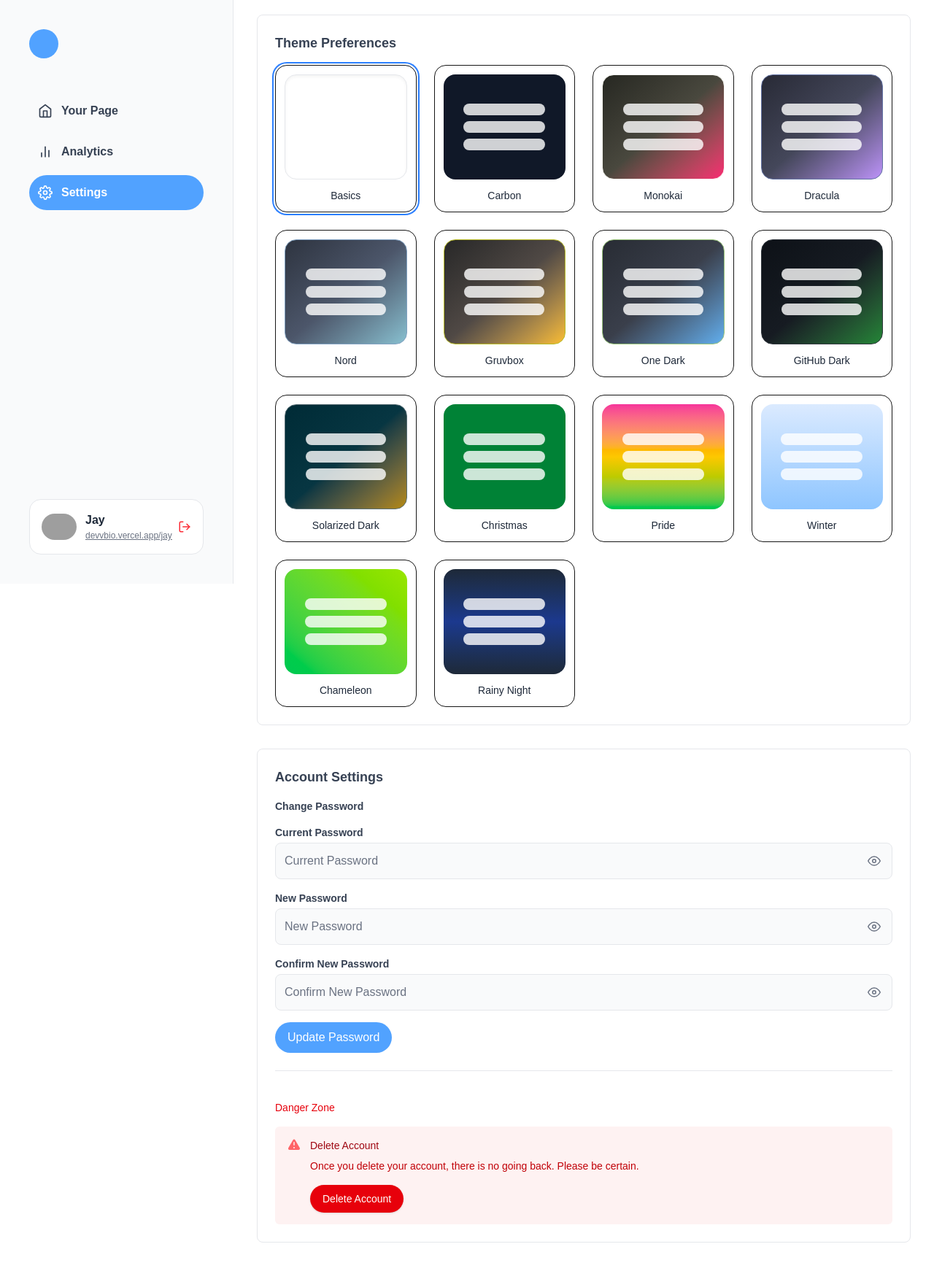
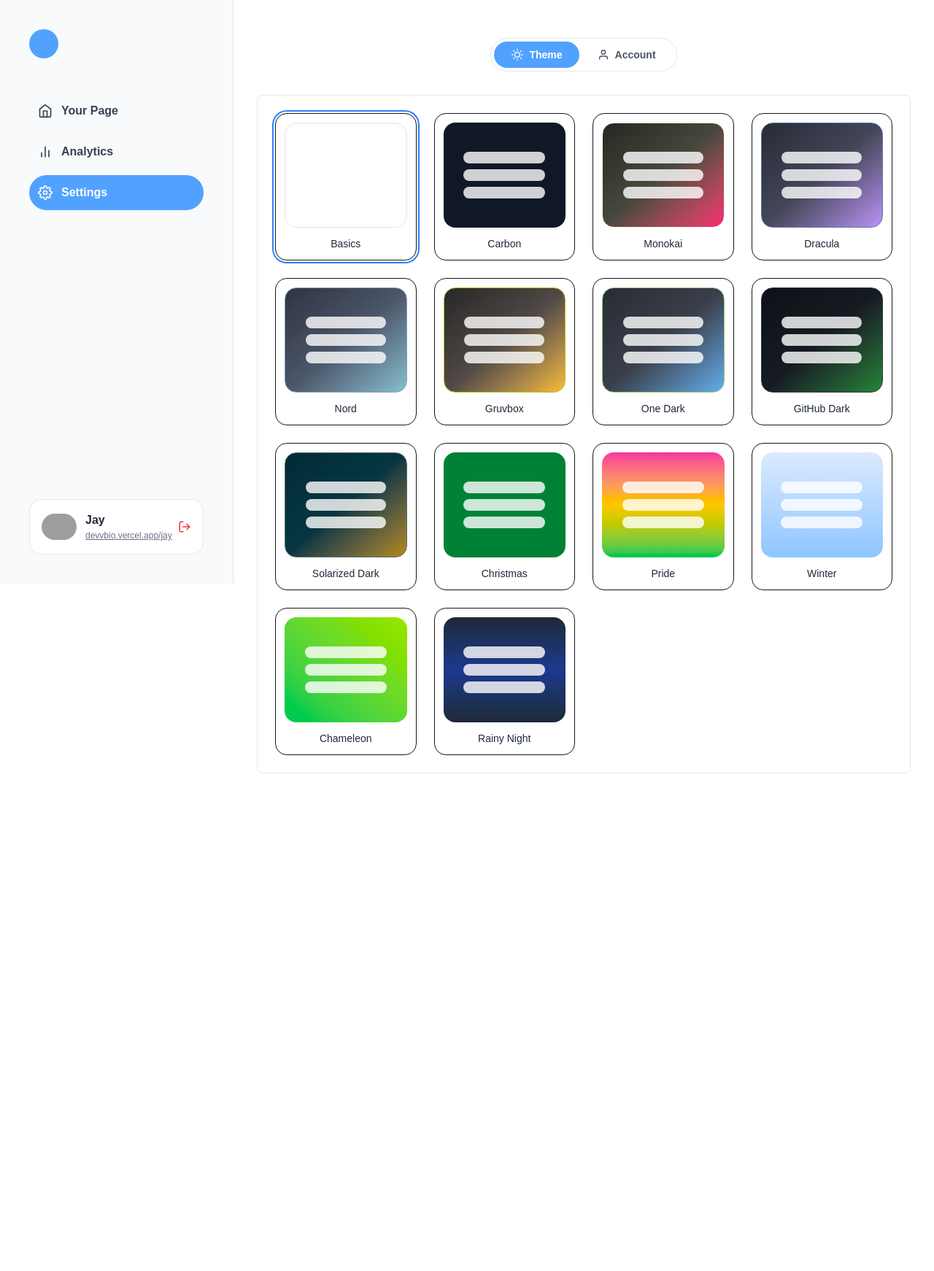
Before and after one commit to devtofunmi/devbio, a Next.js app: page /dashboard/settings in a window 1280 px wide. Shown: the top 1742 px of the page at 73% size. After the commit the page ends 1204 px from the top, so only its background shows below. Built offline with nearby package versions, Linux system fonts and the light colour scheme; grey boxes are pictures that could not be loaded.

Commit message:
refractor page to use tabs

```diff
--- a/pages/dashboard/settings.tsx
+++ b/pages/dashboard/settings.tsx
@@ -1,197 +1,96 @@
-import React, { useState } from 'react';
-import { FiEye, FiEyeOff } from 'react-icons/fi';
+import React, { useState, useRef, useEffect, useMemo } from 'react';
 import DashboardLayout from '../../components/dashboard/DashboardLayout';
-import DeleteAccountModal from '../../components/dashboard/DeleteAccountModal';
-
-const themes = [
-  { id: 'basics', name: 'Basics', preview: 'bg-white shadow-inner border border-gray-200' },
-  { id: 'carbon', name: 'Carbon', preview: 'bg-gray-900' },
-  { id: 'monokai', name: 'Monokai', preview: 'bg-gradient-to-br from-[#272822] via-[#49483e] to-[#f92672] border border-[#f8f8f2]' },
-  { id: 'dracula', name: 'Dracula', preview: 'bg-gradient-to-br from-[#282a36] via-[#44475a] to-[#bd93f9] border border-[#6272a4]' },
-  { id: 'nord', name: 'Nord', preview: 'bg-gradient-to-br from-[#2e3440] via-[#4c566a] to-[#88c0d0] border border-[#81a1c1]' },
-  { id: 'gruvbox', name: 'Gruvbox', preview: 'bg-gradient-to-br from-[#282828] via-[#504945] to-[#fabd2f] border border-[#b8bb26]' },
-  { id: 'one-dark', name: 'One Dark', preview: 'bg-gradient-to-br from-[#282c34] via-[#3a3f4b] to-[#61afef] border border-[#98c379]' },
-  { id: 'github-dark', name: 'GitHub Dark', preview: 'bg-gradient-to-br from-[#0d1117] via-[#161b22] to-[#238636] border border-[#30363d]' },
-  { id: 'solarized-dark', name: 'Solarized Dark', preview: 'bg-gradient-to-br from-[#002b36] via-[#073642] to-[#b58900] border border-[#586e75]' },
-  { id: 'christmas', name: 'Christmas', preview: 'bg-green-700' },
-  { id: 'pride', name: 'Pride', preview: 'bg-gradient-to-b from-pink-500 via-yellow-400 to-green-500' },
-  { id: 'winter', name: 'Winter', preview: 'bg-gradient-to-b from-blue-100 to-blue-300' },
-  { id: 'chameleon', name: 'Chameleon', preview: 'bg-gradient-to-tr from-green-500 to-lime-400' },
-  { id: 'rainy-night', name: 'Rainy Night', preview: 'bg-gradient-to-b from-gray-800 via-blue-900 to-gray-800' },
-];
+import ThemeSettings from '../../components/dashboard/ThemeSettings';
+import AccountSettings from '../../components/dashboard/AccountSettings';
+import { FiSun, FiUser } from 'react-icons/fi';
+import { motion } from 'framer-motion';
 
 const SettingsPage: React.FC = () => {
-  const [selectedTheme, setSelectedTheme] = useState('basics');
-  const [showCurrentPassword, setShowCurrentPassword] = useState(false);
-  const [showNewPassword, setShowNewPassword] = useState(false);
-  const [showConfirmPassword, setShowConfirmPassword] = useState(false);
-  const [showDeleteModal, setShowDeleteModal] = useState(false);
+  const [activeTab, setActiveTab] = useState('theme');
+  const [tabPositions, setTabPositions] = useState<{ [key: string]: DOMRect }>({});
+  const tabRefs = useRef<{ [key: string]: HTMLButtonElement | null }>({});
+
+  // Use useMemo to avoid recreating tabs array on every render
+  const tabs = useMemo(
+    () => [
+      { id: 'theme', name: 'Theme', icon: FiSun },
+      { id: 'account', name: 'Account', icon: FiUser },
+    ],
+    []
+  );
+
+  useEffect(() => {
+    const positions: { [key: string]: DOMRect } = {};
+    tabs.forEach((tab) => {
+      const el = tabRefs.current[tab.id];
+      if (el) positions[tab.id] = el.getBoundingClientRect();
+    });
+    setTabPositions(positions);
+
+    const handleResize = () => {
+      const newPositions: { [key: string]: DOMRect } = {};
+      tabs.forEach((tab) => {
+        const el = tabRefs.current[tab.id];
+        if (el) newPositions[tab.id] = el.getBoundingClientRect();
+      });
+      setTabPositions(newPositions);
+    };
+
+    window.addEventListener('resize', handleResize);
+    return () => window.removeEventListener('resize', handleResize);
+  }, [tabs]);
 
   const geistSans = { className: 'font-sans' };
 
-  const handleDeleteConfirm = () => {
-    console.log('Account deletion confirmed');
+  const renderContent = () => {
+    switch (activeTab) {
+      case 'theme':
+        return <ThemeSettings />;
+      case 'account':
+        return <AccountSettings />;
+      default:
+        return null;
+    }
   };
 
   return (
     <DashboardLayout>
-      <div className={`${geistSans.className} max-w-4xl mx-auto`}>
-        {/* Theme Selection */}
-        <section className="bg-white rounded-lg border border-gray-200 p-6 mb-8">
-          <h2 className="text-lg font-semibold text-gray-700 mb-4">Theme Preferences</h2>
-          <div className="grid grid-cols-2 md:grid-cols-3 lg:grid-cols-4 gap-6">
-            {themes.map((theme) => (
+      <div className={`${geistSans.className} max-w-4xl mx-auto py-8`}>
+        <div className="relative flex justify-center mb-8">
+          <div className="flex rounded-full border border-gray-200 p-1 relative">
+            {/* Sliding highlight */}
+            {tabPositions[activeTab] && (
+              <motion.div
+                layout
+                className="absolute bg-blue-400 rounded-full top-1 bottom-1 z-0"
+                initial={false}
+                animate={{
+                  left: tabRefs.current[activeTab]?.offsetLeft,
+                  width: tabRefs.current[activeTab]?.offsetWidth,
+                }}
+                transition={{ type: 'spring', stiffness: 300, damping: 30 }}
+              />
+            )}
+
+            {tabs.map((tab) => (
               <button
-                key={theme.id}
-                onClick={() => setSelectedTheme(theme.id)}
-                className={`flex flex-col items-center p-3 rounded-2xl border transition-all ${
-                  selectedTheme === theme.id ? 'ring-2 ring-blue-500 ring-offset-2' : 'hover:ring-2 hover:ring-gray-300'
+                key={tab.id}
+                ref={(el) => {
+                  tabRefs.current[tab.id] = el ?? null;
+                }}
+                className={`relative z-10 px-6 py-2 rounded-full text-sm font-semibold flex items-center gap-2 transition-colors duration-200 ${
+                  activeTab === tab.id ? 'text-white' : 'text-gray-600 hover:text-gray-900'
                 }`}
+                onClick={() => setActiveTab(tab.id)}
               >
-                <div className={`w-full h-36 rounded-2xl mb-3 flex items-center justify-center ${theme.preview}`}>
-                  <div className="flex flex-col gap-2 w-2/3">
-                    <div className="h-4 rounded-full bg-white/80" />
-                    <div className="h-4 rounded-full bg-white/80" />
-                    <div className="h-4 rounded-full bg-white/80" />
-                  </div>
-                </div>
-                <p className="text-sm font-medium text-gray-800">{theme.name}</p>
+                <tab.icon size={16} /> {tab.name}
               </button>
             ))}
           </div>
-        </section>
+        </div>
 
-        {/* Account Settings */}
-        <section className="bg-white rounded-lg border border-gray-200 p-6">
-          <h2 className="text-lg font-semibold text-gray-700 mb-4">Account Settings</h2>
-          <div className="space-y-6">
-            {/* Change Password */}
-            <div className="pb-6 border-b border-gray-200">
-              <h3 className="text-sm font-semibold text-gray-700 mb-4">Change Password</h3>
-              <div className="space-y-4">
-                <div>
-                  <label htmlFor="current-password" className="block text-sm font-semibold text-gray-700">
-                    Current Password
-                  </label>
-                  <div className="relative flex-1 mt-1">
-                    <input
-                      type={showCurrentPassword ? 'text' : 'password'}
-                      id="current-password"
-                      placeholder="Current Password"
-                      className="w-full p-3 border border-gray-200 rounded-lg bg-gray-50 focus:outline-none focus:ring-2 focus:ring-blue-400 pr-16 text-black placeholder-gray-500"
-                    />
-                    <button
-                      type="button"
-                      onClick={() => setShowCurrentPassword(!showCurrentPassword)}
-                      className="absolute right-0 top-0 h-full px-4 text-sm font-medium text-gray-500 hover:text-gray-900 transition-colors"
-                      tabIndex={-1}
-                    >
-                      {showCurrentPassword ? <FiEyeOff size={18} /> : <FiEye size={18} />}
-                    </button>
-                  </div>
-                </div>
-
-                <div>
-                  <label htmlFor="new-password" className="block text-sm font-semibold text-gray-700">
-                    New Password
-                  </label>
-                  <div className="relative flex-1 mt-1">
-                    <input
-                      type={showNewPassword ? 'text' : 'password'}
-                      id="new-password"
-                      placeholder="New Password"
-                      className="w-full p-3 border border-gray-200 rounded-lg bg-gray-50 focus:outline-none focus:ring-2 focus:ring-blue-400 pr-16 text-black placeholder-gray-500"
-                    />
-                    <button
-                      type="button"
-                      onClick={() => setShowNewPassword(!showNewPassword)}
-                      className="absolute right-0 top-0 h-full px-4 text-sm font-medium text-gray-500 hover:text-gray-900 transition-colors"
-                      tabIndex={-1}
-                    >
-                      {showNewPassword ? <FiEyeOff size={18} /> : <FiEye size={18} />}
-                    </button>
-                  </div>
-                </div>
-
-                <div>
-                  <label htmlFor="confirm-password" className="block text-sm font-semibold text-gray-700">
-                    Confirm New Password
-                  </label>
-                  <div className="relative mt-1 flex-1">
-                    <input
-                      type={showConfirmPassword ? 'text' : 'password'}
-                      id="confirm-password"
-                      placeholder="Confirm New Password"
-                      className="w-full p-3 border border-gray-200 rounded-lg bg-gray-50 focus:outline-none focus:ring-2 focus:ring-blue-400 pr-16 text-black placeholder-gray-500"
-                    />
-                    <button
-                      type="button"
-                      onClick={() => setShowConfirmPassword(!showConfirmPassword)}
-                      className="absolute right-0 top-0 h-full px-4 text-sm font-medium text-gray-500 hover:text-gray-900 transition-colors"
-                      tabIndex={-1}
-                    >
-                      {showConfirmPassword ? <FiEyeOff size={18} /> : <FiEye size={18} />}
-                    </button>
-                  </div>
-                </div>
-
-                <button
-                  type="button"
-                  className="cursor-pointer rounded-full flex justify-center py-2 mt-4 px-4 border border-transparent text-white bg-blue-400 hover:bg-blue-500 focus:outline-none focus:ring-2 focus:ring-offset-2 focus:ring-blue-500"
-                >
-                  Update Password
-                </button>
-              </div>
-            </div>
-
-            {/* Danger Zone */}
-            <div className="pt-4">
-              <h3 className="text-sm font-medium text-red-600 mb-4">Danger Zone</h3>
-              <div className="rounded-md bg-red-50 p-4">
-                <div className="flex">
-                  <div className="flex-shrink-0">
-                    <svg
-                      className="h-5 w-5 text-red-400"
-                      xmlns="http://www.w3.org/2000/svg"
-                      viewBox="0 0 20 20"
-                      fill="currentColor"
-                    >
-                      <path
-                        fillRule="evenodd"
-                        d="M8.485 2.495c.673-1.167 2.357-1.167 3.03 0l6.28 10.875c.673 1.167-.17 2.625-1.516 2.625H3.72c-1.347 0-2.189-1.458-1.515-2.625L8.485 2.495zM10 5a.75.75 0 01.75.75v3.5a.75.75 0 01-1.5 0v-3.5A.75.75 0 0110 5zm0 9a1 1 0 100-2 1 1 0 000 2z"
-                        clipRule="evenodd"
-                      />
-                    </svg>
-                  </div>
-                  <div className="ml-3">
-                    <h3 className="text-sm font-medium text-red-800">Delete Account</h3>
-                    <div className="mt-2">
-                      <p className="text-sm text-red-700">
-                        Once you delete your account, there is no going back. Please be certain.
-                      </p>
-                    </div>
-                    <div className="mt-4">
-                      <button
-                        type="button"
-                        className="inline-flex justify-center rounded-full cursor-pointer border border-transparent bg-red-600 px-4 py-2 text-sm font-medium text-white shadow-sm hover:bg-red-700 focus:outline-none focus:ring-2 focus:ring-red-500 focus:ring-offset-2"
-                        onClick={() => setShowDeleteModal(true)}
-                      >
-                        Delete Account
-                      </button>
-                    </div>
-                  </div>
-                </div>
-              </div>
-            </div>
-          </div>
-        </section>
+        <div>{renderContent()}</div>
       </div>
-
-      <DeleteAccountModal
-        isOpen={showDeleteModal}
-        onClose={() => setShowDeleteModal(false)}
-        onConfirm={handleDeleteConfirm}
-      />
     </DashboardLayout>
   );
 };
```
